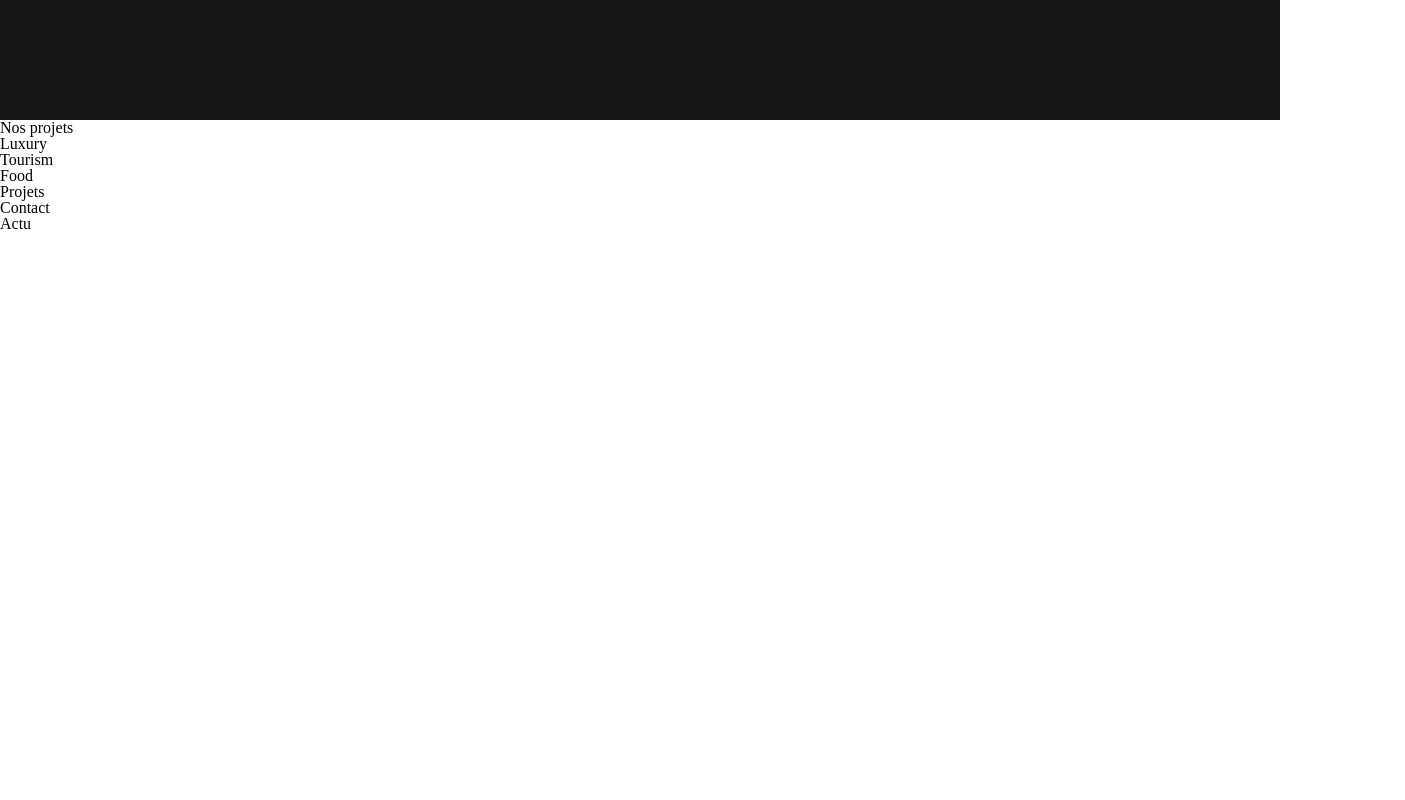
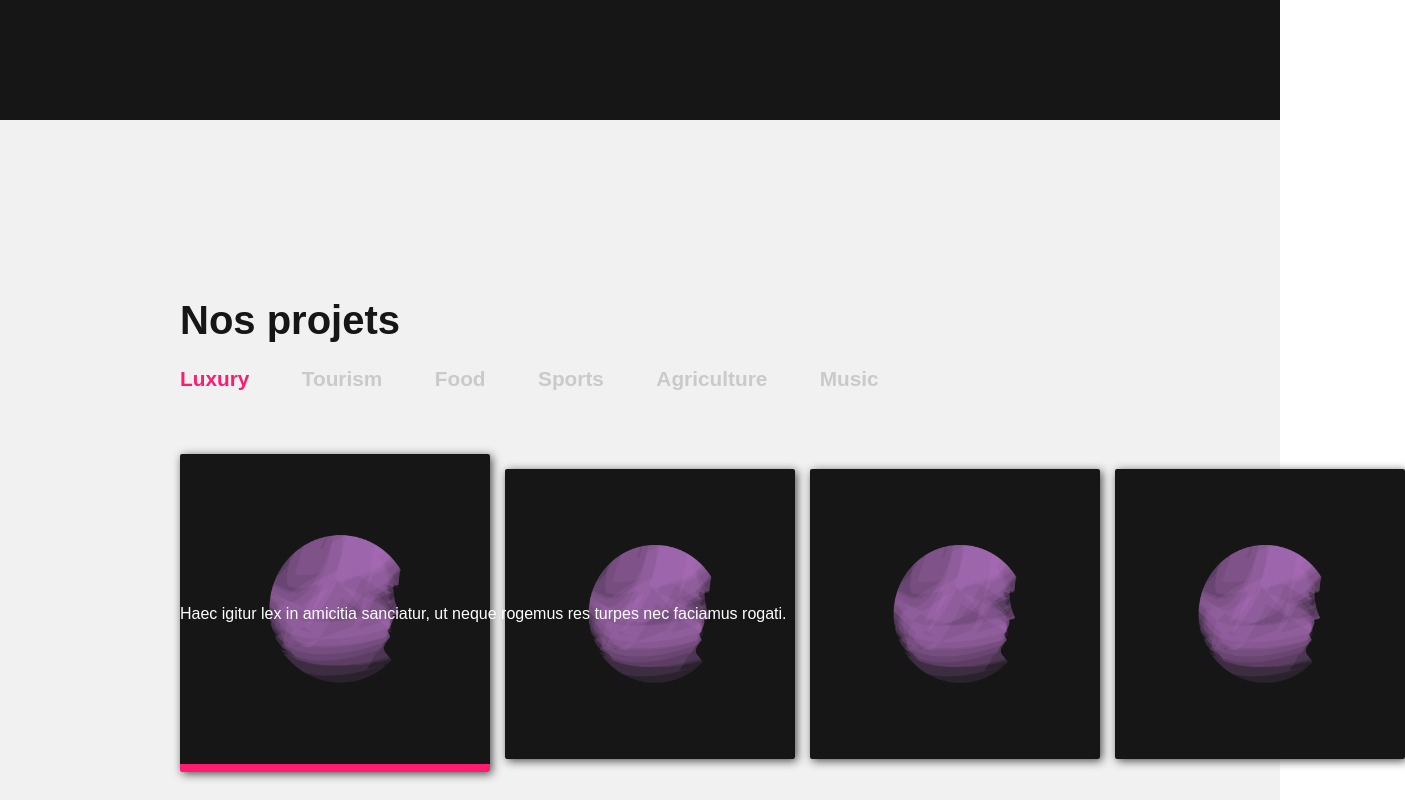
Before and after one commit to lp-webdesign/Cour-3, a website built with webpack: page index.html in a window 1280 px wide. Shown: the part 680-1480 px from the top of the page, 1405 px wide, since content can reach past the window. Before the commit the page ends 912 px from the top, so only its background shows below. Built offline with nearby package versions, Linux system fonts and the light colour scheme.

Commit message:
start proect section

```diff
--- /dev/null
+++ b/assets/styles/base.scss
@@ -0,0 +1,28 @@
+$black : rgb(22, 22, 22);
+$white : rgb(241, 241, 241);
+// $white : rgb(250, 250, 250);
+$primary-color: rgb(255, 27, 114);
+// $primary-color:#9E65AC;
+
+$primary-font : 'Montserrat', sans-serif;
+$font-size-base : 16px;
+
+$section-space:5rem;
+$gutters:11.25rem;
+
+body {
+    font-family: $primary-font;
+}
+
+
+
+h2 {
+    font-family: $primary-font;
+    font-size: 2.5rem;
+    font-weight: 700;
+    color: $black;
+}
+
+.d-block {
+    display: block;
+}
--- a/assets/styles/header.scss
+++ b/assets/styles/header.scss
@@ -1,9 +1,3 @@
-$black : rgb(22, 22, 22);
-$white : rgb(241, 241, 241);
-$primary-color: rgb(255, 27, 114);
-
-$primary-font : 'Montserrat', sans-serif;
-$font-size-base : 16px;
 
 
 // TEST : nav with inline-block (no flex)
@@ -81,8 +75,8 @@ $font-size-base : 16px;
 
             .header__nav-new {
                 position: relative;
-            }
-            .header__nav-new::after {
+
+                &::after {
                     content: 'NEW';
                     color: $primary-color;
                     position: absolute;
@@ -95,6 +89,8 @@ $font-size-base : 16px;
                     box-shadow: 2px 2px 2px rgb(20, 20, 20);
                     border-radius: 2px;
                 }
+            }
+
         }
 
 
@@ -123,10 +119,10 @@ $font-size-base : 16px;
     background-color: $black;
     height: calc(100vh - 100px);
     display: flex;
-    justify-content: center  ;
+    justify-content: space-between  ;
     align-items: center;
     font-family: $primary-font;
-
+    padding:0 $gutters;
 
     &__text {
         width: 50%;
@@ -141,10 +137,6 @@ $font-size-base : 16px;
         padding-bottom: 40px;
         line-height: 3.5rem;
 
-        .d-block {
-            display: block;
-        }
-
     }
 
     &__subtitle {
@@ -152,9 +144,8 @@ $font-size-base : 16px;
     }
 
     &__img {
-        // width: 50%;
         img {
-            height: 400px;
+            height: 450px;
         }
 
     }
--- /dev/null
+++ b/assets/styles/projects.scss
@@ -0,0 +1,68 @@
+.projects {
+    height: 100vh;
+    padding: $gutters $gutters;
+    background-color: $white;
+
+    &__title {
+        margin-bottom: 1.8rem;
+
+    }
+
+    &__list {
+        margin-bottom: 4rem;
+
+        li {
+            display: inline-block;
+            font-size: 1.3rem;
+            font-weight: 700;
+            color: rgb(202, 202, 202);
+            padding-right: 3rem;
+
+        }
+
+        .active {
+            color: $primary-color;
+        }
+    }
+
+    &__images {
+        display: flex;
+        align-items: center;
+
+        .img-container {
+            position: relative;
+        }
+
+        &::after {
+            content: "Haec igitur lex in amicitia sanciatur, ut neque rogemus res turpes nec faciamus rogati.";
+            color: white;
+            position: absolute;
+        }
+
+        img {
+            height: 290px;
+            margin-right: 15px;
+            box-shadow: 2px 2px 10px rgb(75, 75, 75);
+            border-radius: 2px;
+
+
+
+            &:nth-child(1) {
+                height: 310px;
+                border-bottom: 0.5rem solid $primary-color;
+                border-radius: 2px;
+
+
+            }
+
+        }
+
+
+
+    }
+
+    // &__img :nth-child(1n) {
+    //     height: 1000px;
+    // }
+
+}
--- a/assets/styles/style.scss
+++ b/assets/styles/style.scss
@@ -1 +1,3 @@
+@import 'base.scss';
 @import 'header.scss';
+@import 'projects.scss';
--- a/index.html
+++ b/index.html
@@ -54,8 +54,8 @@
     </section>
 
     <section class="projects">
-        <h2>Nos projets</h2>
-        <ul>
+        <h2 class="projects__title">Nos projets</h2>
+        <ul class="projects__list"></ulclass>
             <li class="active">
                 Luxury
             </li>
@@ -66,15 +66,29 @@
                 Food
             </li>
             <li>
-                Projets
+                Sports
             </li>
             <li>
-                Contact
+                Agriculture
             </li>
             <li>
-                Actu
+                Music
             </li>
         </ul>
+
+        <div class="projects__images">
+
+            <div class="img-container">
+                    <img src="public/img/iscream-logo-blackbg.png" alt="" class="active">
+            </div>
+
+
+                <img src="public/img/iscream-logo-blackbg.png" alt="">
+                <img src="public/img/iscream-logo-blackbg.png" alt="">
+                <img src="public/img/iscream-logo-blackbg.png" alt="">
+        </div>
+
+
     </section>
 
 
--- a/public/main.css
+++ b/public/main.css
@@ -1,3 +1,15 @@
+body {
+  font-family: "Montserrat", sans-serif; }
+
+h2 {
+  font-family: "Montserrat", sans-serif;
+  font-size: 2.5rem;
+  font-weight: 700;
+  color: #161616; }
+
+.d-block {
+  display: block; }
+
 .header {
   background-color: #161616;
   color: #a1a1a1;
@@ -42,9 +54,10 @@
   background-color: #161616;
   height: calc(100vh - 100px);
   display: flex;
-  justify-content: center;
+  justify-content: space-between;
   align-items: center;
-  font-family: "Montserrat", sans-serif; }
+  font-family: "Montserrat", sans-serif;
+  padding: 0 11.25rem; }
   .hero__text {
     width: 50%;
     margin-right: 50px; }
@@ -54,9 +67,42 @@
     color: #f1f1f1;
     padding-bottom: 40px;
     line-height: 3.5rem; }
-    .hero__title .d-block {
-      display: block; }
   .hero__subtitle {
     color: #a1a1a1; }
   .hero__img img {
-    height: 400px; }
+    height: 450px; }
+
+.projects {
+  height: 100vh;
+  padding: 11.25rem 11.25rem;
+  background-color: #f1f1f1; }
+  .projects__title {
+    margin-bottom: 1.8rem; }
+  .projects__list {
+    margin-bottom: 4rem; }
+    .projects__list li {
+      display: inline-block;
+      font-size: 1.3rem;
+      font-weight: 700;
+      color: #cacaca;
+      padding-right: 3rem; }
+    .projects__list .active {
+      color: #ff1b72; }
+  .projects__images {
+    display: flex;
+    align-items: center; }
+    .projects__images .img-container {
+      position: relative; }
+    .projects__images::after {
+      content: "Haec igitur lex in amicitia sanciatur, ut neque rogemus res turpes nec faciamus rogati.";
+      color: white;
+      position: absolute; }
+    .projects__images img {
+      height: 290px;
+      margin-right: 15px;
+      box-shadow: 2px 2px 10px #4b4b4b;
+      border-radius: 2px; }
+      .projects__images img:nth-child(1) {
+        height: 310px;
+        border-bottom: 0.5rem solid #ff1b72;
+        border-radius: 2px; }
```
Also changed, not shown: public/img/iscream-logo-blackbg.png (added). Lines whose indentation alone changed are shown as unchanged.
